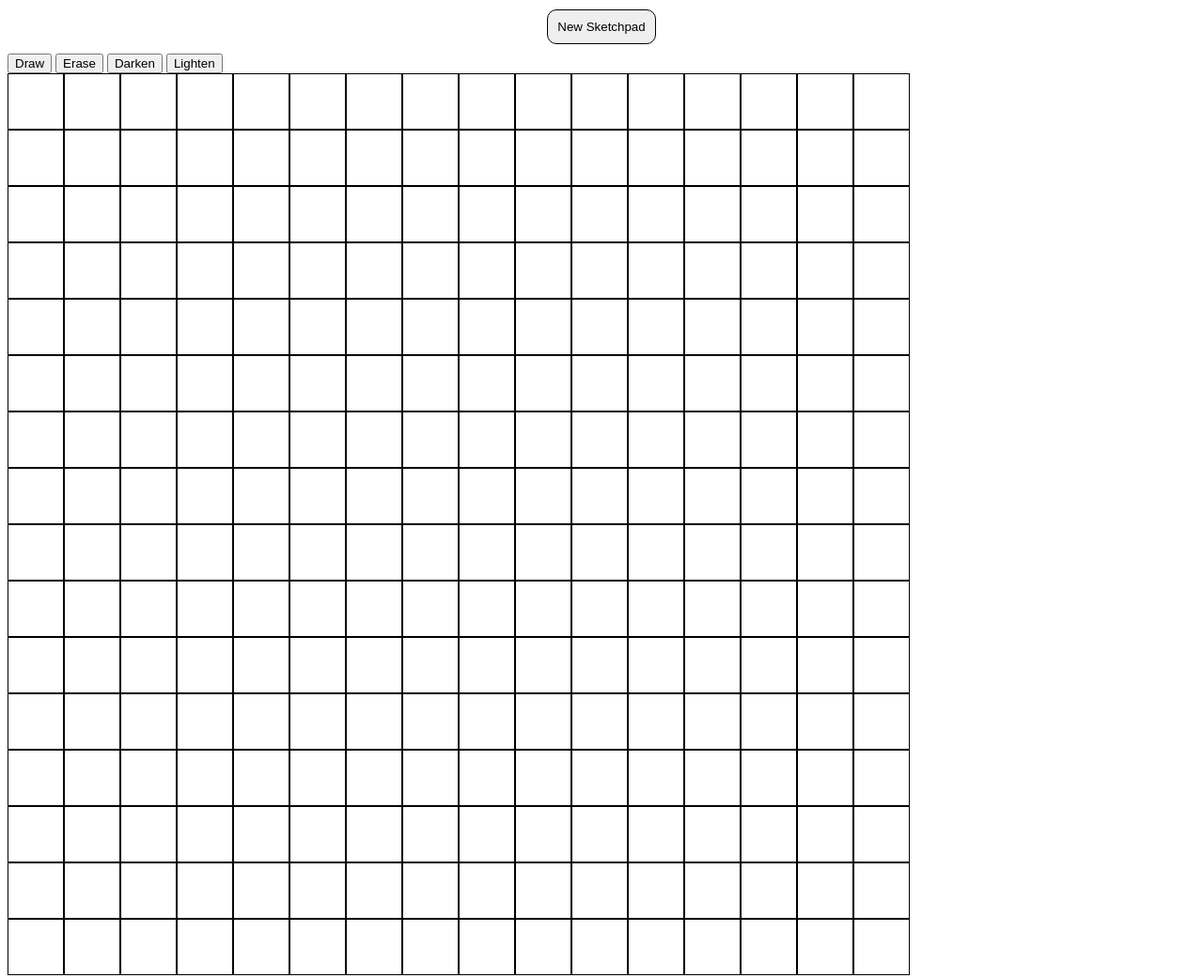
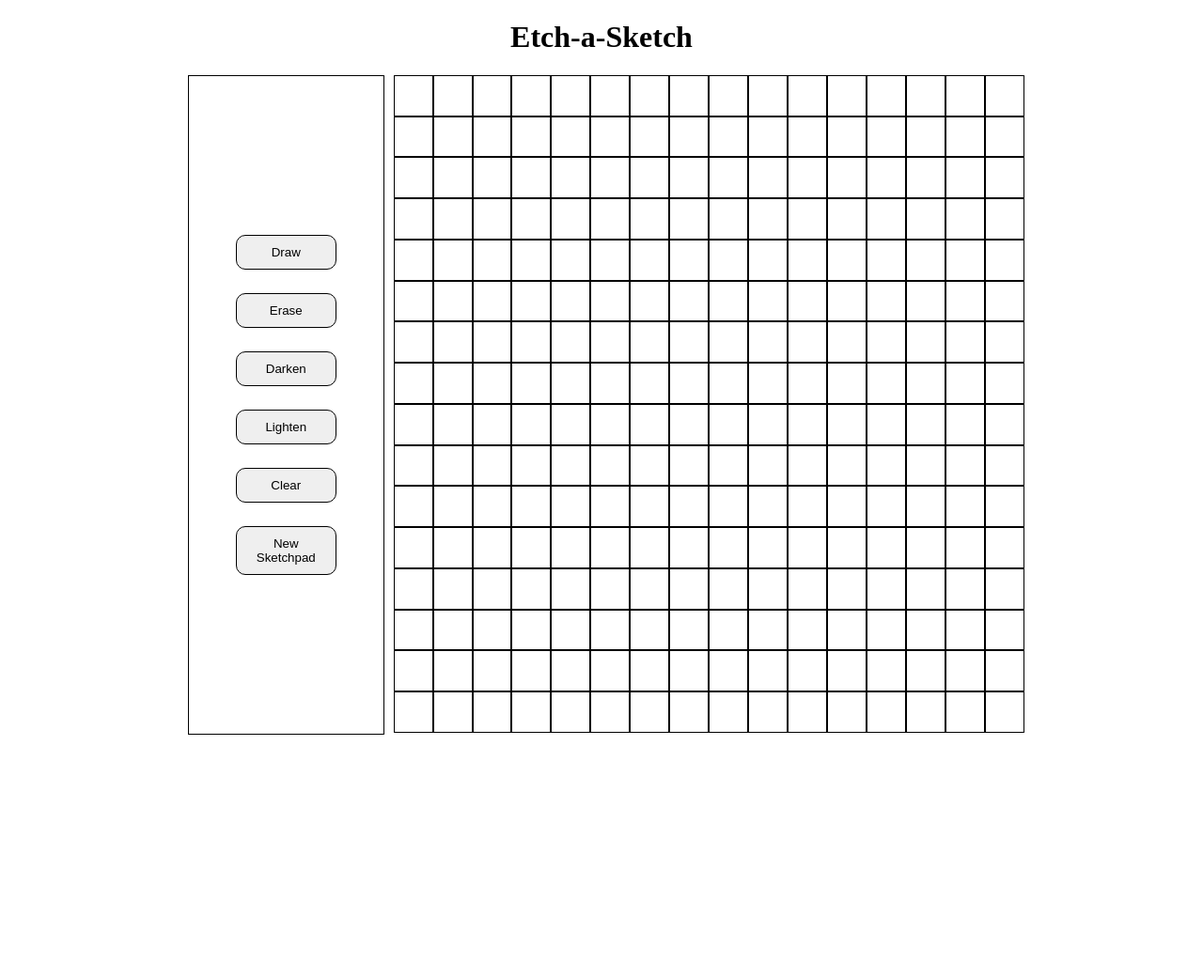
Before and after one commit to Jordnos/odin-etch-a-sketch, a plain HTML site: page index.html in a window 1280 px wide. Shown: the whole page at 94% size. After the commit the page ends 988 px from the top, so only its background shows below. Drawn offline with Linux system fonts and the light colour scheme.

Commit message:
Adjust styling
- create box for all buttons
- center everything

```diff
--- a/css/styles.css
+++ b/css/styles.css
@@ -1,7 +1,38 @@
+h1 {
+    text-align: center;
+}
+
 .container {
     display: flex;
-    width: 960px;
-    height: 960px;
+    width: 900px;
+    height: 900px;
+    justify-content: space-between;
+    margin: 0 auto;
+}
+
+.grid-container {
+    display: flex;
+    width: 700px;
+    height: 700px;
+}
+
+.controls {
+    display: flex;
+    flex-direction: column;
+    justify-content: center;
+    gap: 25px;
+    border: 1px solid black;
+    margin: 0 10px;
+    height: 700px;
+
+}
+
+.controls button {
+    display: block;
+    border: 1px solid black;
+    border-radius: 10px;
+    padding: 10px;
+    margin: 0 50px;
 }
 
 .grid-col {
@@ -17,11 +48,3 @@
     background: white;
     user-select: none;
 }
-
-.new-grid-button {
-    display: block;
-    border: 1px solid black;
-    border-radius: 10px;
-    padding: 10px;
-    margin: 10px auto;
-}
--- a/index.html
+++ b/index.html
@@ -8,15 +8,19 @@
     <title>Document</title>
 </head>
 <body>
-    <div class="controls">
-        <button class="new-grid-button">New Sketchpad</button>
-        <button class="colour-brush-button">Draw</button>
-        <button class="erase-brush-button">Erase</button>
-        <button class="darken-brush-button">Darken</button>
-        <button class="lighten-brush-button">Lighten</button>
-    </div>
+    <h1>Etch-a-Sketch</h1>
     <div class="container">
+        <div class="controls">
+            <button class="colour-brush-button">Draw</button>
+            <button class="erase-brush-button">Erase</button>
+            <button class="darken-brush-button">Darken</button>
+            <button class="lighten-brush-button">Lighten</button>
+            <button class="clear-button">Clear</button>
+            <button class="new-grid-button">New Sketchpad</button>
+        </div>
+        <div class="grid-container">
 
+        </div>
     </div>
 </body>
 </html>
--- a/scripts/script.js
+++ b/scripts/script.js
@@ -9,7 +9,7 @@ let brush = COLOR_BRUSH;
 let mouseDown = false;
 
 function createDivs() {
-    let container = document.querySelector(".container");
+    let container = document.querySelector(".grid-container");
     for (let i = 0; i < gridSize; i++) {
         let col = document.createElement("div");
         col.classList.add("grid-col");
@@ -33,7 +33,7 @@ function deleteSketchPadContents(node) {
 }
 
 function deleteCurrentSketchPad() {
-    let container = document.querySelector(".container");
+    let container = document.querySelector(".grid-container");
     while (container.hasChildNodes()) {
         deleteSketchPadContents(container.firstChild);
     }
@@ -76,6 +76,11 @@ function addBrushEventListener() {
 function addEventListeners() {
     addBrushEventListener();
 
+    document.querySelector(".clear-button").addEventListener("click", () => {
+        deleteCurrentSketchPad();
+        init();
+    });
+
     document.querySelector(".new-grid-button").addEventListener("click", () => {
         gridSize = prompt("What size sketchpad: ");
         while (gridSize > 100) {
```
